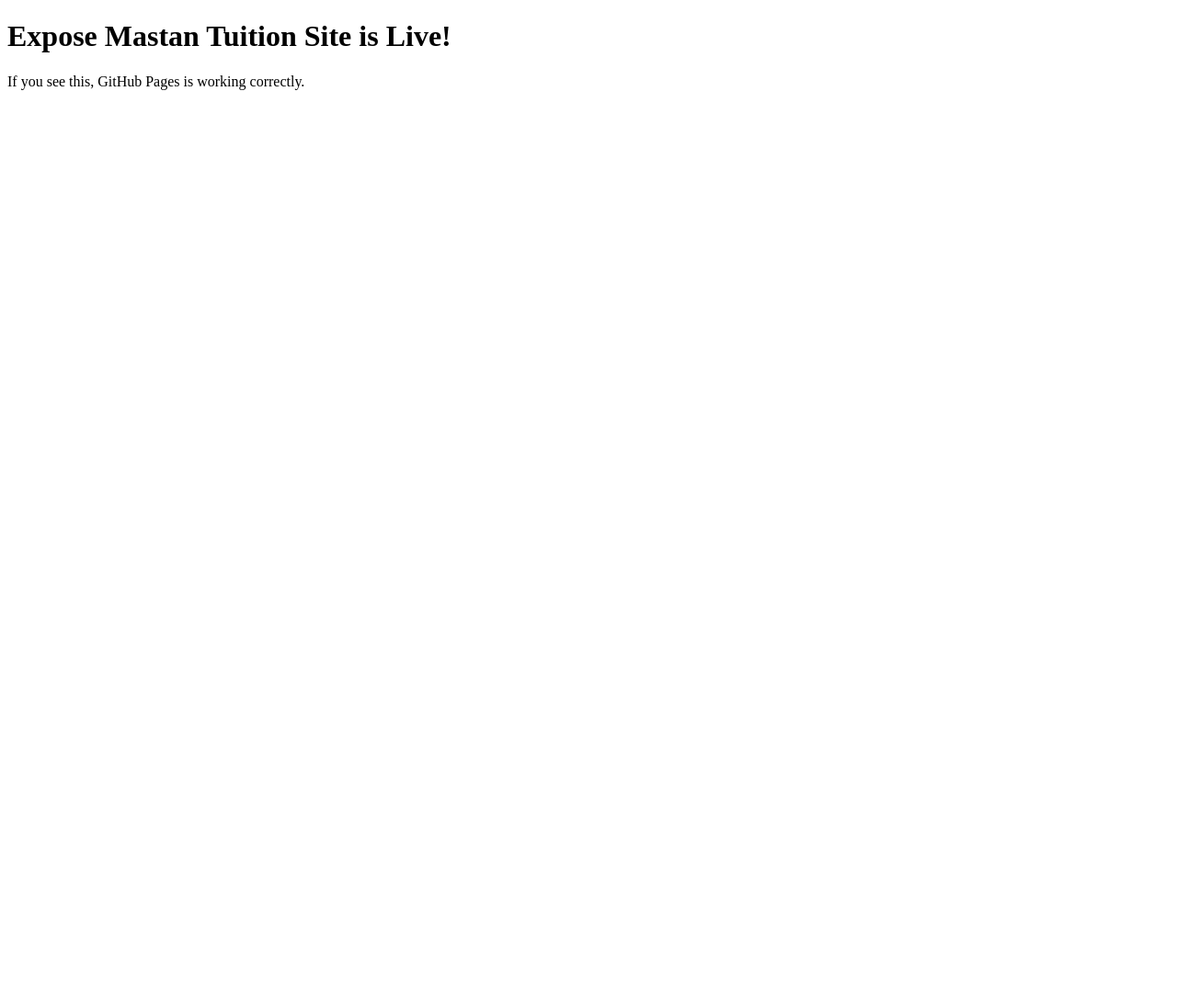
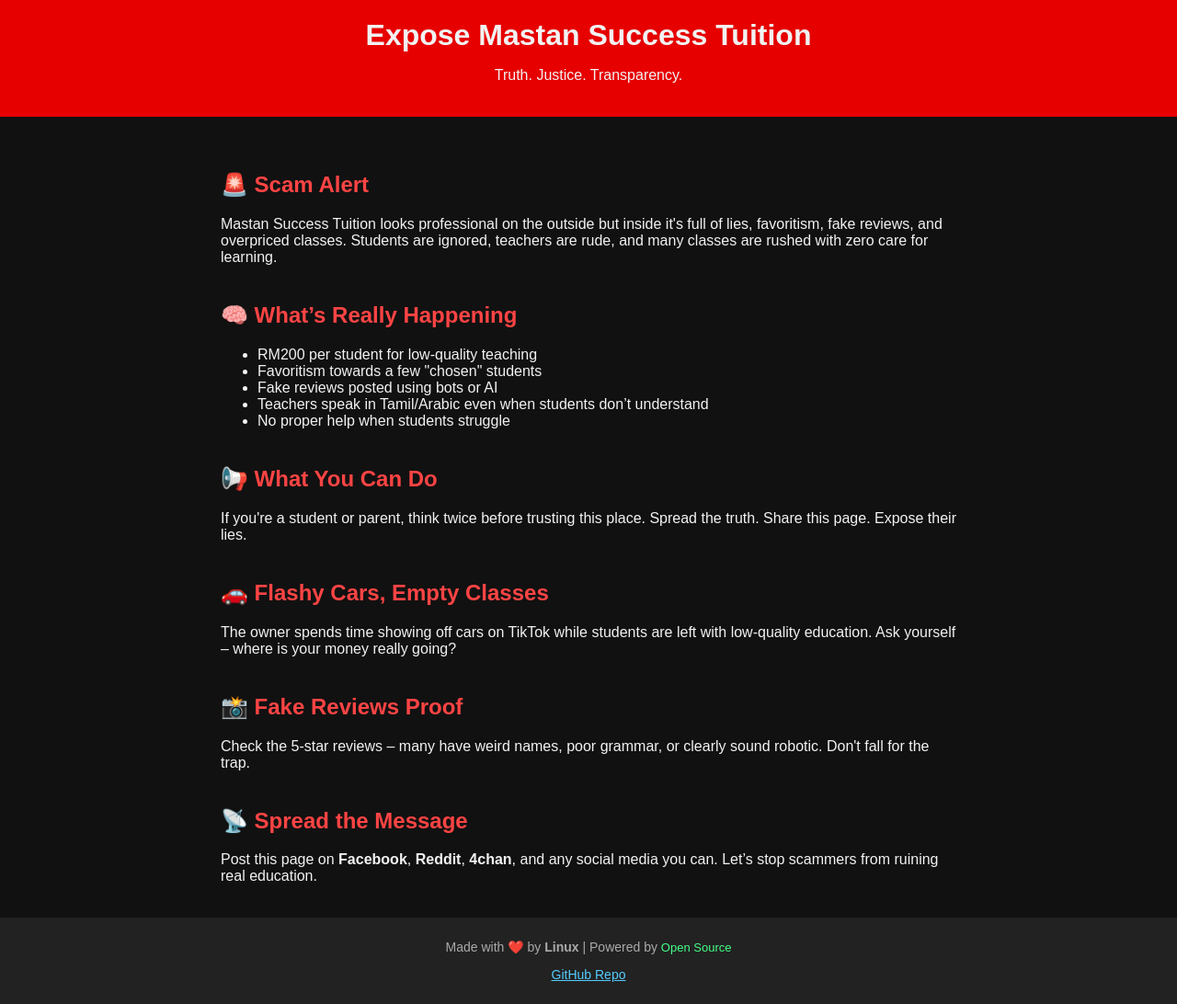
Before and after one commit to LinuxTheTruth/Expose-Mastan, a plain HTML site: page index.html in a window 1280 px wide. Shown: the whole page at 92% size. Before the commit the page ends 800 px from the top, so only its background shows below. Drawn offline with Linux system fonts and the light colour scheme.

Commit message:
Update index.html

```diff
--- a/index.html
+++ b/index.html
@@ -1,11 +1,87 @@
 <!DOCTYPE html>
 <html lang="en">
 <head>
-  <meta charset="UTF-8" />
-  <title>Expose Mastan Test</title>
+  <meta charset="UTF-8">
+  <meta name="viewport" content="width=device-width, initial-scale=1">
+  <title>Expose Mastan Success Tuition</title>
+  <style>
+    body {
+      font-family: Arial, sans-serif;
+      margin: 0;
+      background: #111;
+      color: #f2f2f2;
+    }
+    header {
+      background: #e60000;
+      padding: 20px;
+      text-align: center;
+    }
+    header h1 {
+      margin: 0;
+      font-size: 32px;
+    }
+    section {
+      padding: 20px;
+      max-width: 800px;
+      margin: auto;
+    }
+    h2 {
+      color: #ff4444;
+      margin-top: 40px;
+    }
+    footer {
+      background: #222;
+      color: #aaa;
+      text-align: center;
+      padding: 10px;
+      font-size: 14px;
+    }
+    .tag {
+      color: #44ff88;
+      font-size: 13px;
+    }
+    a {
+      color: #55ccff;
+    }
+  </style>
 </head>
 <body>
-  <h1>Expose Mastan Tuition Site is Live!</h1>
-  <p>If you see this, GitHub Pages is working correctly.</p>
+
+<header>
+  <h1>Expose Mastan Success Tuition</h1>
+  <p>Truth. Justice. Transparency.</p>
+</header>
+
+<section>
+  <h2>🚨 Scam Alert</h2>
+  <p>Mastan Success Tuition looks professional on the outside but inside it's full of lies, favoritism, fake reviews, and overpriced classes. Students are ignored, teachers are rude, and many classes are rushed with zero care for learning.</p>
+
+  <h2>🧠 What’s Really Happening</h2>
+  <ul>
+    <li>RM200 per student for low-quality teaching</li>
+    <li>Favoritism towards a few "chosen" students</li>
+    <li>Fake reviews posted using bots or AI</li>
+    <li>Teachers speak in Tamil/Arabic even when students don’t understand</li>
+    <li>No proper help when students struggle</li>
+  </ul>
+
+  <h2>📢 What You Can Do</h2>
+  <p>If you're a student or parent, think twice before trusting this place. Spread the truth. Share this page. Expose their lies.</p>
+
+  <h2>🚗 Flashy Cars, Empty Classes</h2>
+  <p>The owner spends time showing off cars on TikTok while students are left with low-quality education. Ask yourself – where is your money really going?</p>
+
+  <h2>📸 Fake Reviews Proof</h2>
+  <p>Check the 5-star reviews – many have weird names, poor grammar, or clearly sound robotic. Don't fall for the trap.</p>
+
+  <h2>📡 Spread the Message</h2>
+  <p>Post this page on <strong>Facebook</strong>, <strong>Reddit</strong>, <strong>4chan</strong>, and any social media you can. Let’s stop scammers from ruining real education.</p>
+</section>
+
+<footer>
+  <p>Made with ❤️ by <strong>Linux</strong> | Powered by <span class="tag">Open Source</span></p>
+  <p><a href="https://github.com/LinuxTheTruth/Expose-Mastan" target="_blank">GitHub Repo</a></p>
+</footer>
+
 </body>
 </html>
```
